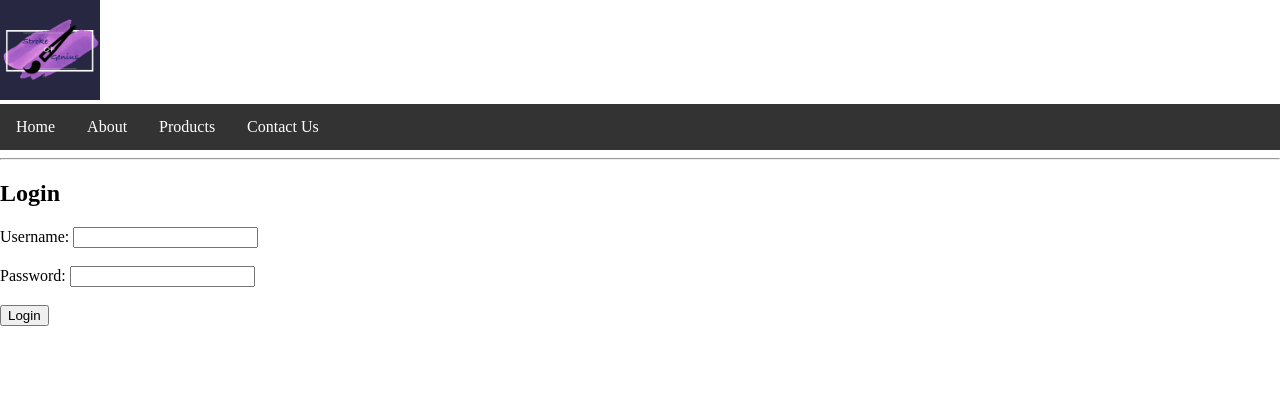
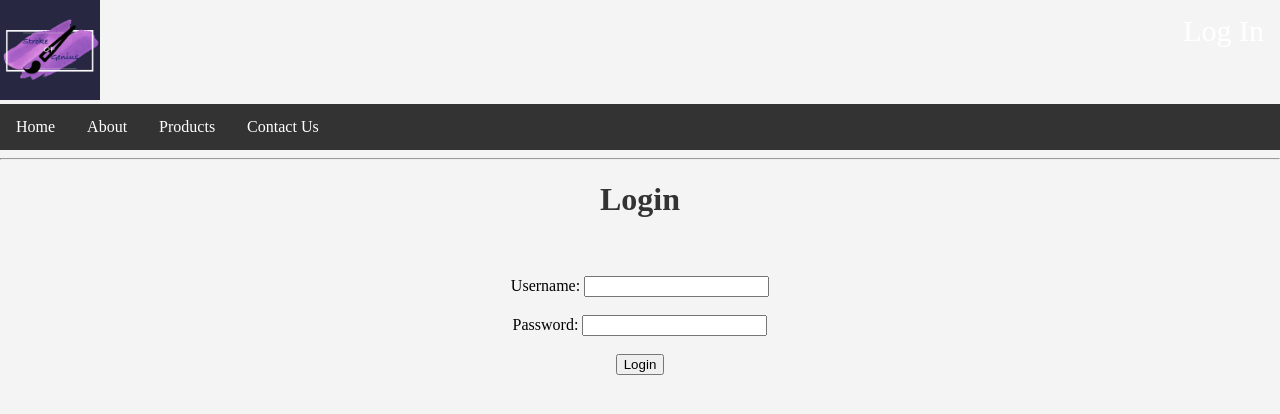
Before and after one commit to bmorgulis/Website-StrokeOfGenius, a PHP site: page /Login.php in a window 1280 px wide. Shown: the top 414 px of the page. Run offline with PHP 8.4, Linux system fonts and the light colour scheme.

Commit message:
fixed up the login page

```diff
--- a/Website/Login.php
+++ b/Website/Login.php
@@ -8,13 +8,15 @@
     require_once "header.php";
     ?>
 <body class="login-container">
-    <h2>Login</h2>
+    <div = id="login-page">
+    <h1 id="loginText">Login</h1><br><br>
     <form method="POST" action="response.php">
-        <label for="username">Username:</label>
+        <label for="username" id="loginLabel">Username:</label>
         <input type="text" id="username" name="username" required><br><br>
-        <label for="password">Password:</label>
+        <label for="password" id="loginLabel">Password:</label>
         <input type="password" id="password" name="password" required><br><br>
         <input type="submit" value="Login">
     </form>
+    </div>
 </body>
 </html>
--- a/Website/styles.css
+++ b/Website/styles.css
@@ -115,3 +115,25 @@ font-size: 30px;}
     background-color: 272740;
     height: auto;
 }
+.login-container {
+  background-color: #f4f4f4;
+}
+
+#login-page {
+  background-color: #f4f4f4;
+  /* display: flex; */
+  justify-content: center;
+  align-items: center;
+  margin: 0;
+  text-align: center;
+}
+#loginText {
+  text-align: center;
+  color: #333;
+}
+
+#loginlabel {
+  display: block;
+  margin-bottom: 8px;
+  color: #555;
+}
```
Also changed, not shown: Website/response.php (+12 -1 lines).
